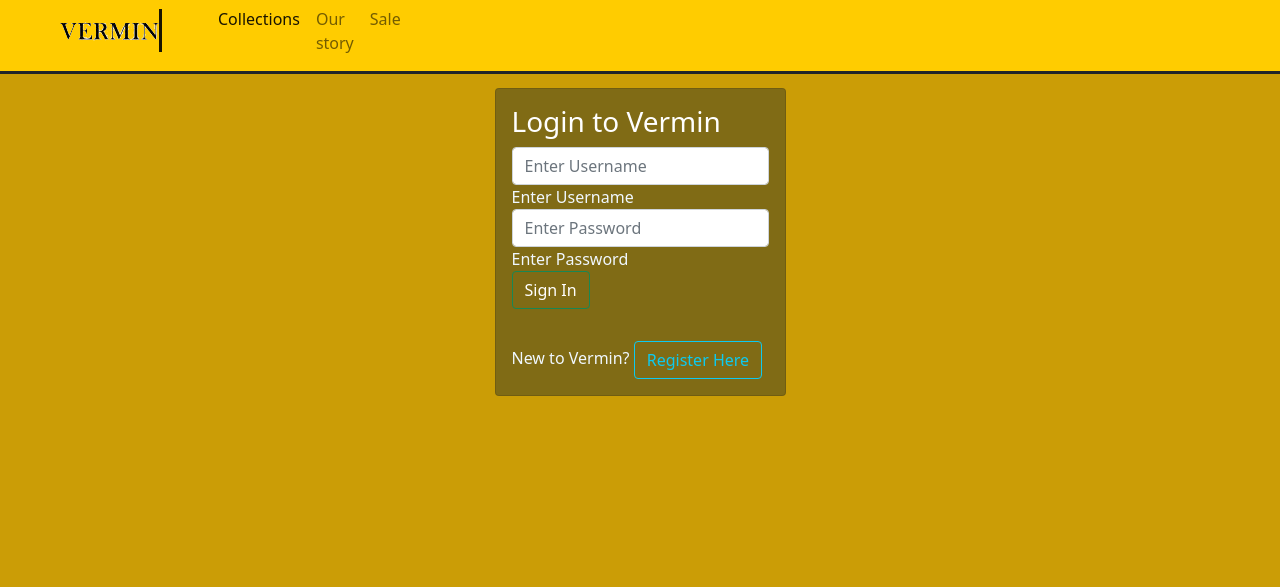
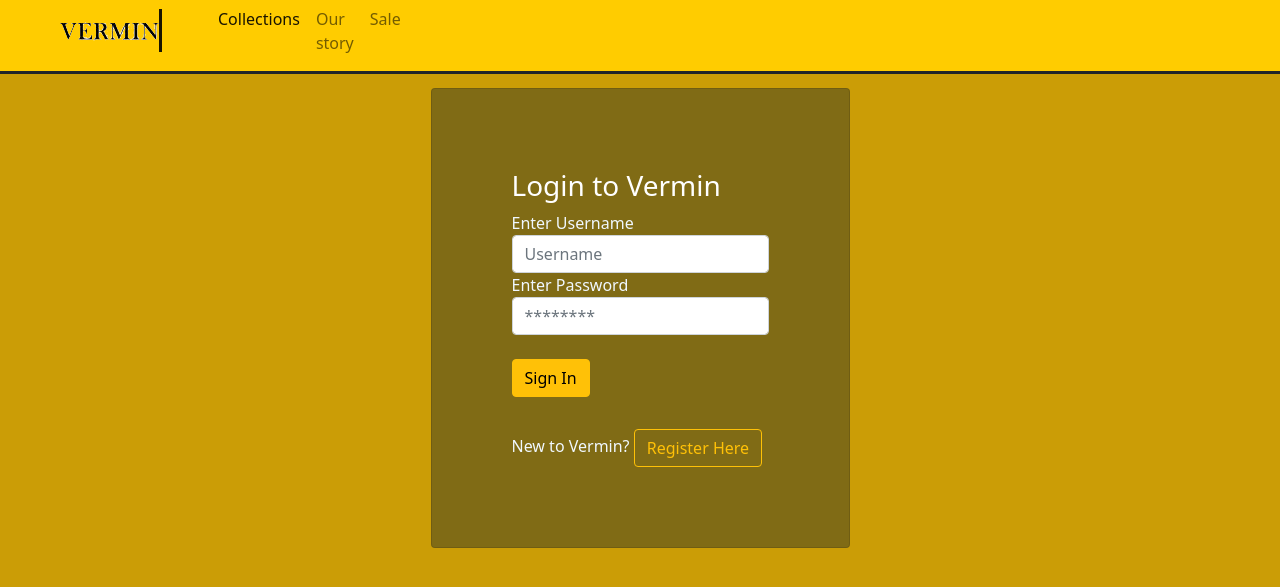
Before and after one commit to TristanBachini/MP, a Django app: page /login/ in a window 1280 px wide. Shown: the top 587 px of the page. Run offline with Django 3.2, Linux system fonts and the light colour scheme.

Commit message:
login.html tweaks

```diff
--- a/sampleproject/sampleapp/templates/sampleapp/login.html
+++ b/sampleproject/sampleapp/templates/sampleapp/login.html
@@ -1,39 +1,41 @@
 {% extends 'sampleapp/submain.html' %} {% block content %}
-<div class="card" id="reg-form">
+
+<div class="card" id="reg-form" style="padding:5%">
   <div class="card-body">
     <h3 style="color: white">Login to Vermin</h3>
     <form action="" method="post">
       {% csrf_token %}
       <div class="row">
         <div class="col">
+          <label for="floatingInput">Enter Username</label>
           <input
             type="text"
             name="username"
             class="form-control"
             id="floatingInput"
-            placeholder="Enter Username"
+            placeholder="Username"
             required
           />
-          <label for="floatingInput">Enter Username</label>
         </div>
       </div>
       <div class="row">
         <div class="col">
+          <label for="floatingPassword">Enter Password</label>
           <input
             type="password"
             name="password"
             class="form-control"
             id="floatingPassword"
-            placeholder="Enter Password"
+            placeholder="********"
             required
           />
-          <label for="floatingPassword">Enter Password</label>
         </div>
       </div>
+      <br>
       <button
         type="submit"
-        class="btn btn-outline-success"
-        style="color: white"
+        class="btn btn-warning"
+        style="color: black"
       >
         Sign In
       </button>
@@ -63,7 +65,7 @@
   <div class="card-body">
     New to Vermin?
     <a href="{% url 'register' %}"
-      ><button class="btn btn-outline-info">Register Here</button></a
+      ><button class="btn btn-outline-warning">Register Here</button></a
     >
   </div>
 </div>
```
